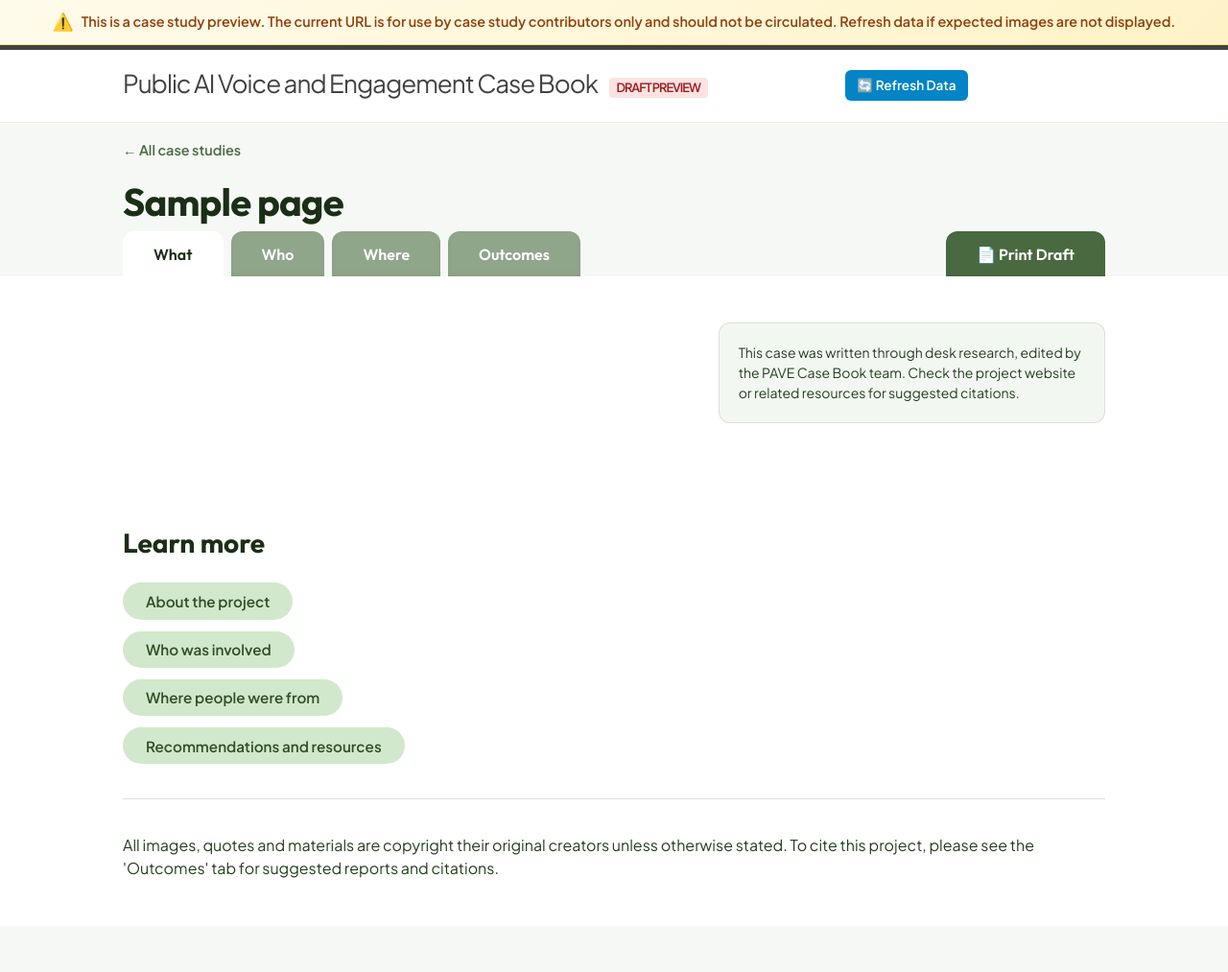
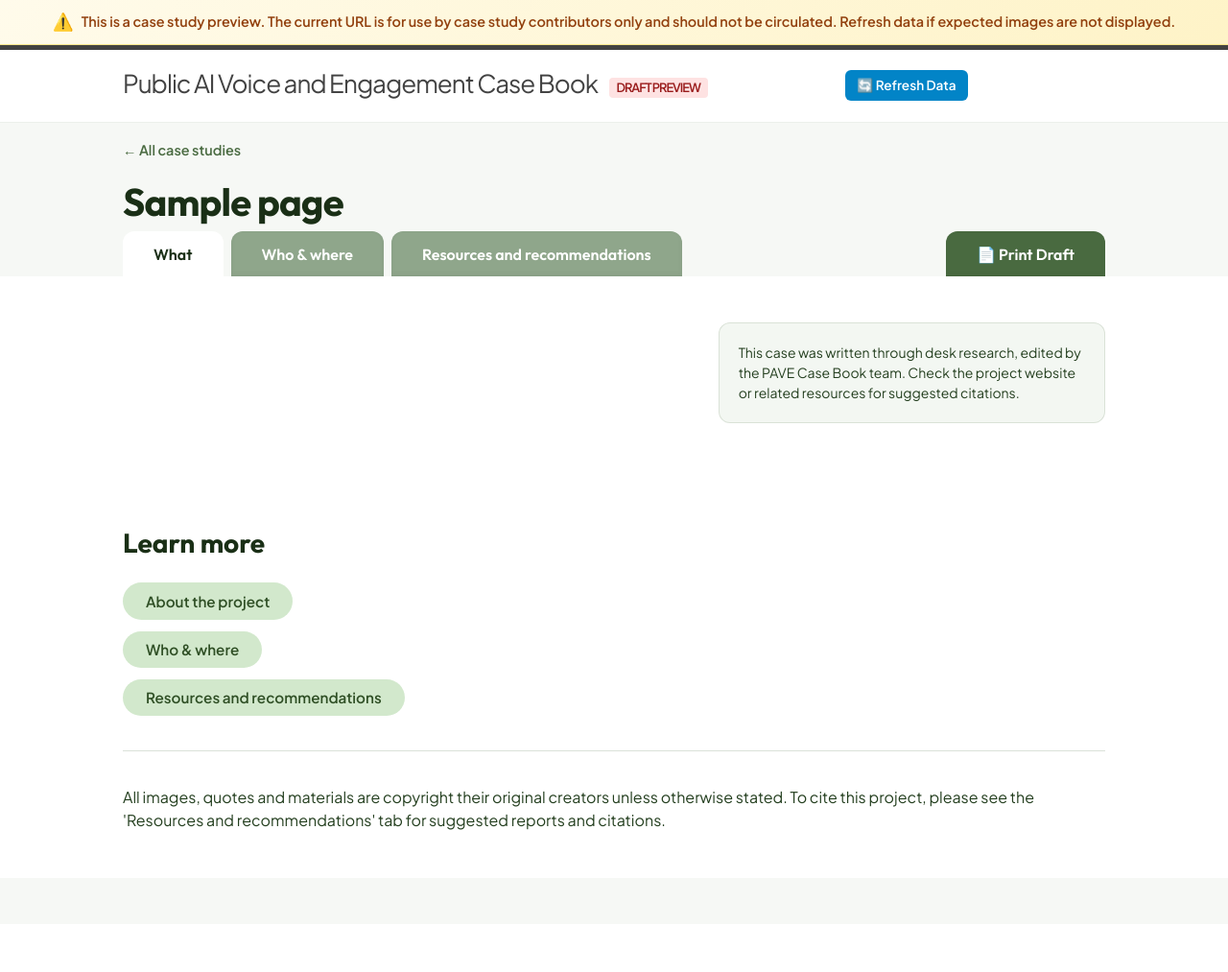
Before and after one commit to connectedbydata/pave, a Flask app: template preview_app/templates/case.html in a window 1280 px wide. Shown: the whole page at 96% size. After the commit the page ends 865 px from the top, so only its background shows below. Run offline with Flask 3, Linux system fonts and the light colour scheme; the template is opened without the code that fills it: most values are stand-ins (such as "Sample title", 1, 10 or a date in 2020); parts of the project's set-up code (start-up, migrations or seed data) failed here and were passed over.

Commit message:
Update preview app

```diff
--- a/preview_app/templates/case.html
+++ b/preview_app/templates/case.html
@@ -36,9 +36,8 @@
       <!-- Redesigned Tabs Navigation -->
       <div class="tab-buttons-container" role="tablist">
         <button class="tab-btn active" role="tab" aria-selected="true" data-target="tab-what">What</button>
-        <button class="tab-btn" role="tab" aria-selected="false" data-target="tab-who">Who</button>
-        <button class="tab-btn" role="tab" aria-selected="false" data-target="tab-where">Where</button>
-        <button class="tab-btn" role="tab" aria-selected="false" data-target="tab-outcomes">Outcomes</button>
+        <button class="tab-btn" role="tab" aria-selected="false" data-target="tab-who">Who & where</button>
+        <button class="tab-btn" role="tab" aria-selected="false" data-target="tab-outcomes">Resources and recommendations</button>
         <button id="trigger-print-preview-btn" class="tab-btn print-trigger-tab-btn"
           style="background-color: #496a40; margin-left: auto; border-radius: 12px 12px 0 0; border: none; color: #fff; cursor: pointer; font-weight: 600; font-family: 'Outfit', sans-serif;">
           📄 Print Draft
@@ -424,10 +423,86 @@
               </div>
             </div>
             {% endif %}
+
+            <div class="locations-section-wrapper" style="margin-top: 1.5rem; border-top: 1px solid rgba(73, 106, 64, 0.15); padding-top: 1.5rem;">
+              <div class="locations-summary-card">
+                <h3>Locations</h3>
+
+                <div class="locations-section">
+                  <h5>Participant locations</h5>
+                  <ul class="locations-bullet-list">
+                    {% set displayed_locs = [] %}
+                    {% if page.participants %}
+                      {% for part_slug in page.participants %}
+                        {% set part = site.participants.get(part_slug) %}
+                        {% if part and part.locations %}
+                          {% for loc_slug in part.locations %}
+                            {% set loc = site.locations.get(loc_slug) %}
+                            {% if loc %}
+                              {% if loc.title not in displayed_locs %}
+                                {% do displayed_locs.append(loc.title) %}
+                                <li>{{ loc.title }}</li>
+                              {% endif %}
+                            {% endif %}
+                          {% endfor %}
+                        {% endif %}
+                      {% endfor %}
+                    {% endif %}
+                    {% if (displayed_locs | length) == 0 %}
+                    <li>No participant locations specified.</li>
+                    {% endif %}
+                  </ul>
+                </div>
+
+                <div class="locations-section" style="margin-top: 1rem;">
+                  <h5>Organiser locations</h5>
+                  <ul class="locations-bullet-list">
+                    {% set displayed_org_locs = [] %}
+                    {% set org_slugs = [] %}
+                    {% if page['lead-organisations'] %}
+                      {% for o in page['lead-organisations'] %}
+                        {% do org_slugs.append(o) %}
+                      {% endfor %}
+                    {% endif %}
+                    {% if page['involved-organisations'] %}
+                      {% for o in page['involved-organisations'] %}
+                        {% do org_slugs.append(o) %}
+                      {% endfor %}
+                    {% endif %}
+                    {% if page['funding-organisations'] %}
+                      {% for o in page['funding-organisations'] %}
+                        {% do org_slugs.append(o) %}
+                      {% endfor %}
+                    {% endif %}
+
+                    {% for o_slug in org_slugs %}
+                      {% set o = site.organisations.get(o_slug) %}
+                      {% if o and o['main-location'] %}
+                        {% for l_slug in o['main-location'] %}
+                          {% set loc = site.locations.get(l_slug) %}
+                          {% if loc %}
+                            {% if loc.title not in displayed_org_locs %}
+                              {% do displayed_org_locs.append(loc.title) %}
+                              <li>{{ loc.title }}</li>
+                            {% endif %}
+                          {% endif %}
+                        {% endfor %}
+                      {% endif %}
+                    {% endfor %}
+                    {% if (displayed_org_locs | length) == 0 %}
+                    <li>No organiser locations specified.</li>
+                    {% endif %}
+                  </ul>
+                </div>
+              </div>
+            </div>
           </div>
 
-          <!-- Right Column: Organisers -->
+          <!-- Right Column: Map & Organisers -->
           <div class="tab-right-col">
+            <div id="case-mini-map" class="case-mini-map" aria-label="Project Engagement Map"
+              style="height: 380px; width: 100%; border-radius: 12px; border: 1px solid rgba(73, 106, 64, 0.15); margin-bottom: 1.5rem; z-index: 1;"></div>
+
             <div class="organisers-card">
               <h3>Organisers</h3>
 
@@ -486,90 +561,6 @@
         </div>
       </div>
 
-      <!-- 3. WHERE TAB PANEL -->
-      <div class="tab-content-panel" id="tab-where" role="tabpanel">
-        <div class="tab-two-columns">
-          <!-- Left Column: Locations Lists -->
-          <div class="tab-left-col">
-            <div class="locations-summary-card">
-              <h3>Locations</h3>
-
-              <div class="locations-section">
-                <h5>Participant locations</h5>
-                <ul class="locations-bullet-list">
-                  {% set displayed_locs = [] %}
-                  {% if page.participants %}
-                    {% for part_slug in page.participants %}
-                      {% set part = site.participants.get(part_slug) %}
-                      {% if part and part.locations %}
-                        {% for loc_slug in part.locations %}
-                          {% set loc = site.locations.get(loc_slug) %}
-                          {% if loc %}
-                            {% if loc.title not in displayed_locs %}
-                              {% do displayed_locs.append(loc.title) %}
-                              <li>{{ loc.title }}</li>
-                            {% endif %}
-                          {% endif %}
-                        {% endfor %}
-                      {% endif %}
-                    {% endfor %}
-                  {% endif %}
-                  {% if (displayed_locs | length) == 0 %}
-                  <li>No participant locations specified.</li>
-                  {% endif %}
-                </ul>
-              </div>
-
-              <div class="locations-section">
-                <h5>Organiser locations</h5>
-                <ul class="locations-bullet-list">
-                  {% set displayed_org_locs = [] %}
-                  {% set org_slugs = [] %}
-                  {% if page['lead-organisations'] %}
-                    {% for o in page['lead-organisations'] %}
-                      {% do org_slugs.append(o) %}
-                    {% endfor %}
-                  {% endif %}
-                  {% if page['involved-organisations'] %}
-                    {% for o in page['involved-organisations'] %}
-                      {% do org_slugs.append(o) %}
-                    {% endfor %}
-                  {% endif %}
-                  {% if page['funding-organisations'] %}
-                    {% for o in page['funding-organisations'] %}
-                      {% do org_slugs.append(o) %}
-                    {% endfor %}
-                  {% endif %}
-
-                  {% for o_slug in org_slugs %}
-                    {% set o = site.organisations.get(o_slug) %}
-                    {% if o and o['main-location'] %}
-                      {% for l_slug in o['main-location'] %}
-                        {% set loc = site.locations.get(l_slug) %}
-                        {% if loc %}
-                          {% if loc.title not in displayed_org_locs %}
-                            {% do displayed_org_locs.append(loc.title) %}
-                            <li>{{ loc.title }}</li>
-                          {% endif %}
-                        {% endif %}
-                      {% endfor %}
-                    {% endif %}
-                  {% endfor %}
-                  {% if (displayed_org_locs | length) == 0 %}
-                  <li>No organiser locations specified.</li>
-                  {% endif %}
-                </ul>
-              </div>
-            </div>
-          </div>
-
-          <!-- Right Column: Leaflet Map -->
-          <div class="tab-right-col map-column">
-            <div id="case-mini-map" class="case-mini-map" aria-label="Project Engagement Map"
-              style="height: 480px; width: 100%; border-radius: 12px; border: 1px solid rgba(73, 106, 64, 0.15); z-index: 1;"></div>
-          </div>
-        </div>
-      </div>
 
       <!-- 4. OUTCOMES TAB PANEL -->
       <div class="tab-content-panel" id="tab-outcomes" role="tabpanel">
@@ -727,9 +718,8 @@
         <h3 class="learn-more-title">Learn more</h3>
         <div class="learn-more-links">
           <button class="learn-more-btn" data-tab="tab-what">About the project</button>
-          <button class="learn-more-btn" data-tab="tab-who">Who was involved</button>
-          <button class="learn-more-btn" data-tab="tab-where">Where people were from</button>
-          <button class="learn-more-btn" data-tab="tab-outcomes">Recommendations and resources</button>
+          <button class="learn-more-btn" data-tab="tab-who">Who & where</button>
+          <button class="learn-more-btn" data-tab="tab-outcomes">Resources and recommendations</button>
         </div>
       </div>
 
@@ -754,7 +744,7 @@
 
       <div class="case-copyright-statement">
         All images, quotes and materials are copyright their original creators unless otherwise stated. To cite this
-        project, please see the 'Outcomes' tab for suggested reports and citations.
+        project, please see the 'Resources and recommendations' tab for suggested reports and citations.
       </div>
 
     </div>
@@ -1010,7 +1000,7 @@
       </div>
       <div class="print-disclaimer">
         All images, quotes and materials are copyright their original creators unless otherwise stated. To cite this
-        project, please see the digital Outcomes tab.
+        project, please see the digital Resources and recommendations tab.
       </div>
     </div>
   </div>
@@ -1052,7 +1042,7 @@
         }
 
         // 2. Leaflet Map Resize Invalidation Fix
-        if (targetId === 'tab-where' && window.miniMap) {
+        if (targetId === 'tab-who' && window.miniMap) {
           setTimeout(() => {
             window.miniMap.invalidateSize();
             if (window.mapBounds) {
```
